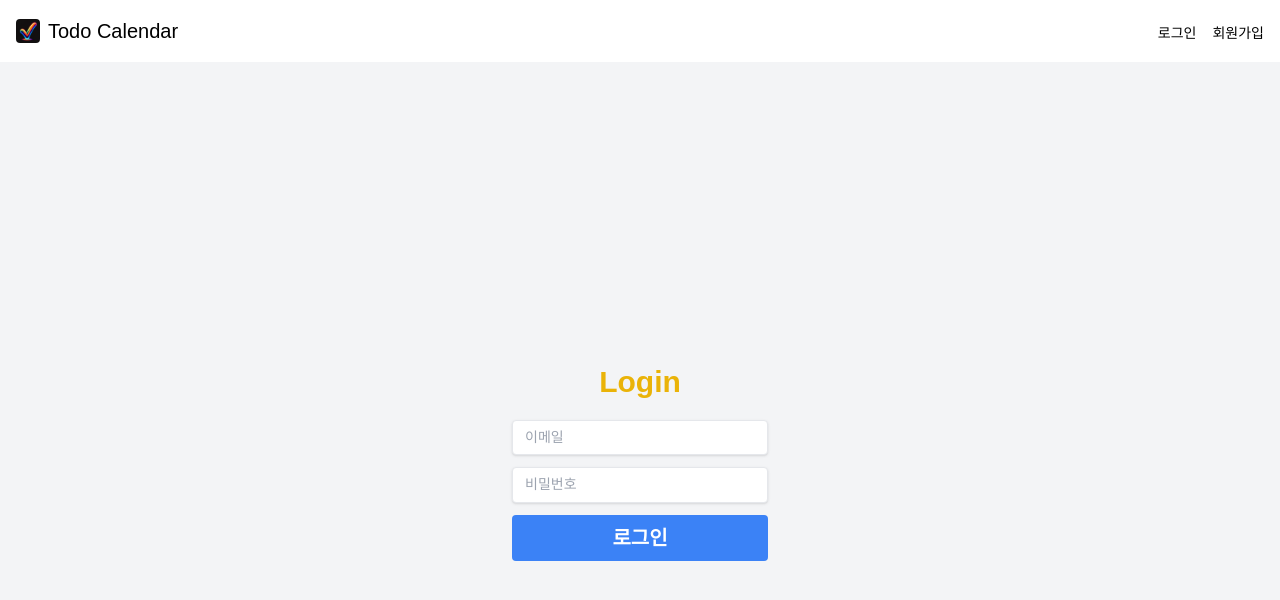
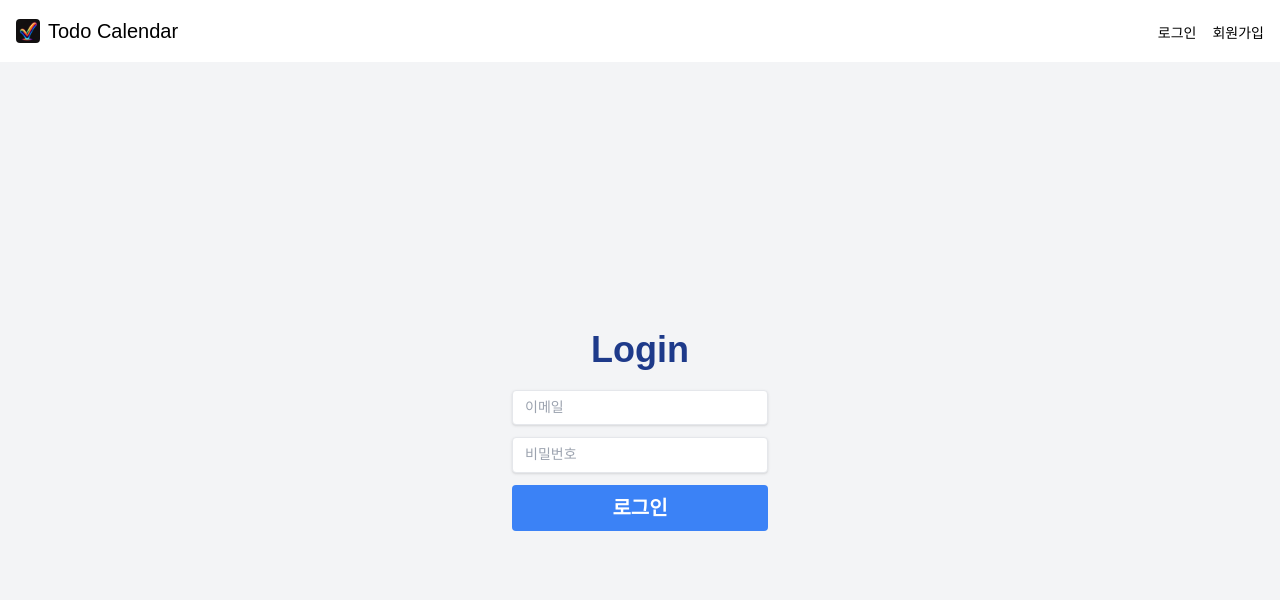
Before and after one commit to dongkeonkim/daily-todo-calendar-frontend, a React (Create React App) app: page /login in a window 1280 px wide. Shown: the top 600 px of the page. Built offline with nearby package versions, Linux system fonts and the light colour scheme.

Commit message:
fix: 마무리

```diff
--- a/src/App.js
+++ b/src/App.js
@@ -14,7 +14,9 @@ function App() {
   return (
     <BrowserRouter>
       <LoginContextProvider>
+        <div className='flex flex-col min-h-screen'>
           <Header />
+          <div className='flex-grow'>
             <Routes>
               <Route path='/' element={<Home />}></Route>
               <Route path='/login' element={<Login />}></Route>
@@ -47,6 +49,8 @@ function App() {
                 }
               />
             </Routes>
+          </div>
+        </div>
       </LoginContextProvider>
     </BrowserRouter>
   );
--- a/src/components/Join/JoinForm.jsx
+++ b/src/components/Join/JoinForm.jsx
@@ -14,8 +14,10 @@ const JoinForm = ({ join }) => {
 
   return (
     <>
-      <div className='flex flex-col items-center justify-center min-h-screen bg-gray-100'>
-        <h1 className='mb-5 text-3xl font-bold text-yellow-500'>Join</h1>
+      <div className='flex flex-col items-center justify-center min-h-[calc(100vh-64px)] bg-gray-100'>
+        <h1 className='mb-5 text-4xl font-bold text-blue-900 bg-gray-100'>
+          Join
+        </h1>
 
         <form onSubmit={(e) => onJoin(e)} className='w-64'>
           <input
--- a/src/components/Login/LoginForm.jsx
+++ b/src/components/Login/LoginForm.jsx
@@ -16,8 +16,10 @@ const LoginForm = () => {
 
   return (
     <>
-      <div className='flex flex-col items-center justify-center min-h-screen bg-gray-100'>
-        <h1 className='mb-5 text-3xl font-bold text-yellow-500'>Login</h1>
+      <div className='flex flex-col items-center justify-center min-h-[calc(100vh-64px)] bg-gray-100'>
+        <h1 className='mb-5 text-4xl font-bold text-blue-900 bg-gray-100'>
+          Login
+        </h1>
 
         <form onSubmit={(e) => onLogin(e)} className='w-64'>
           <input
--- a/src/components/Notes/Notes.jsx
+++ b/src/components/Notes/Notes.jsx
@@ -1,6 +1,7 @@
 import React, { useState, useEffect } from 'react';
 import { FaTrash, FaPlus } from 'react-icons/fa';
 import DatePicker from 'react-datepicker';
+import { ko } from 'date-fns/locale';
 import 'react-datepicker/dist/react-datepicker.css';
 
 const Notes = ({
@@ -226,6 +227,8 @@ const Notes = ({
                   dateFormat='yyyy.MM.dd'
                   placeholderText='날짜 지정'
                   className='w-full p-2 border border-gray-300 rounded-md focus:outline-none focus:ring-2 focus:ring-green-500'
+                  onKeyDown={(e) => e.preventDefault()}
+                  locale={ko}
                 />
               </div>
               <div className='mt-4'>
--- a/src/pages/Join.jsx
+++ b/src/pages/Join.jsx
@@ -21,7 +21,6 @@ const Join = () => {
     data = response.data;
     const status = response.status;
     if (status === 200) {
-      alert('성공');
       navigate('/login');
     } else {
       alert('실패');
--- a/src/pages/Login.jsx
+++ b/src/pages/Login.jsx
@@ -9,7 +9,7 @@ function LoginRedirect() {
 
   useEffect(() => {
     if (isLogin) {
-      navigate('/'); // 로그인한 상태라면 홈으로 리다이렉트
+      navigate('/');
     }
   }, [isLogin]);
 }
@@ -18,9 +18,9 @@ const Login = () => {
   LoginRedirect();
   return (
     <>
-      <div>
-        <LoginForm />
-      </div>
+      {/* <div> */}
+      <LoginForm />
+      {/* </div> */}
     </>
   );
 };
--- a/src/pages/User.jsx
+++ b/src/pages/User.jsx
@@ -1,7 +1,7 @@
 import React, { useContext, useEffect, useState } from 'react';
 import UserPasswordUpdateForm from '../components/User/UserPasswordUpdateForm';
 
-import characterImage from '../image/character.jpeg';
+import characterImage from '../image/profile.webp';
 
 import * as auth from '../apis/auth';
 import { LoginContext } from '../contexts/LoginContextProvider';
@@ -37,8 +37,7 @@ const User = () => {
   }
 
   return (
-    <>
-      <div className='flex flex-col items-center mt-20 '>
+    <div className='flex flex-col items-center mt-20'>
       <div className='w-64'>
         <img
           className='w-64 h-64 rounded-full mx-auto shadow-lg'
@@ -50,7 +49,7 @@ const User = () => {
           <p className='text-gray-600 text-lg'>{userInfo.email}</p>
         </div>
       </div>
-        <div className='mt-8'>
+      <div className='mt-3 w-1/3 flex justify-center'>
         <Link
           to={'/user/changeMember'}
           state={{ data: userInfo }}
@@ -66,8 +65,15 @@ const User = () => {
           회원 탈퇴
         </Link>
       </div>
+      <div className='mt-2 w-1/3 flex justify-center'>
+        <Link
+          to={'/'}
+          className='inline-block bg-gray-500 text-white px-4 py-2 rounded shadow hover:bg-gray-600'
+        >
+          돌아가기
+        </Link>
       </div>
-    </>
+    </div>
   );
 };
 
```
Also changed, not shown: src/image/profile.webp (added). Lines whose indentation alone changed are shown as unchanged.
